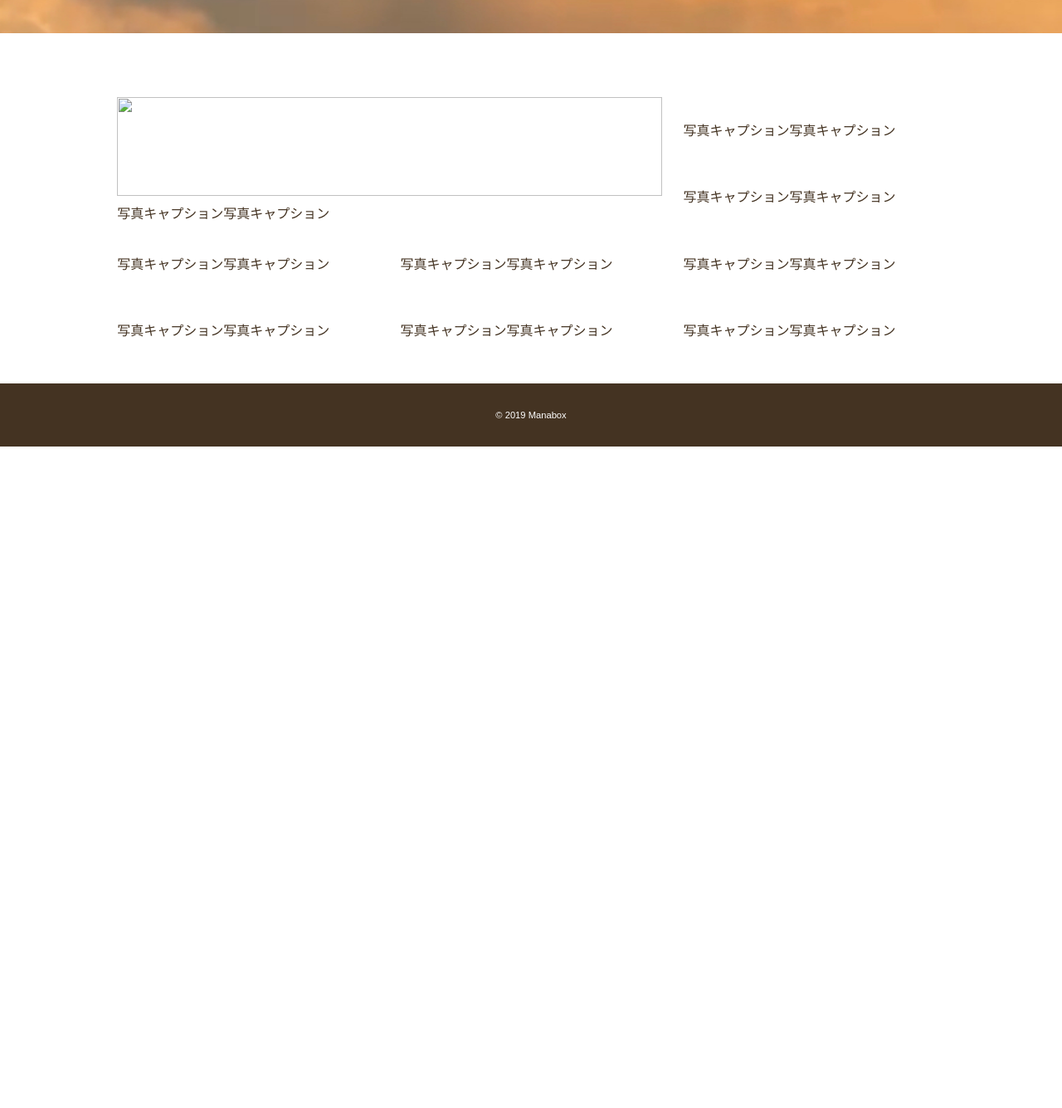
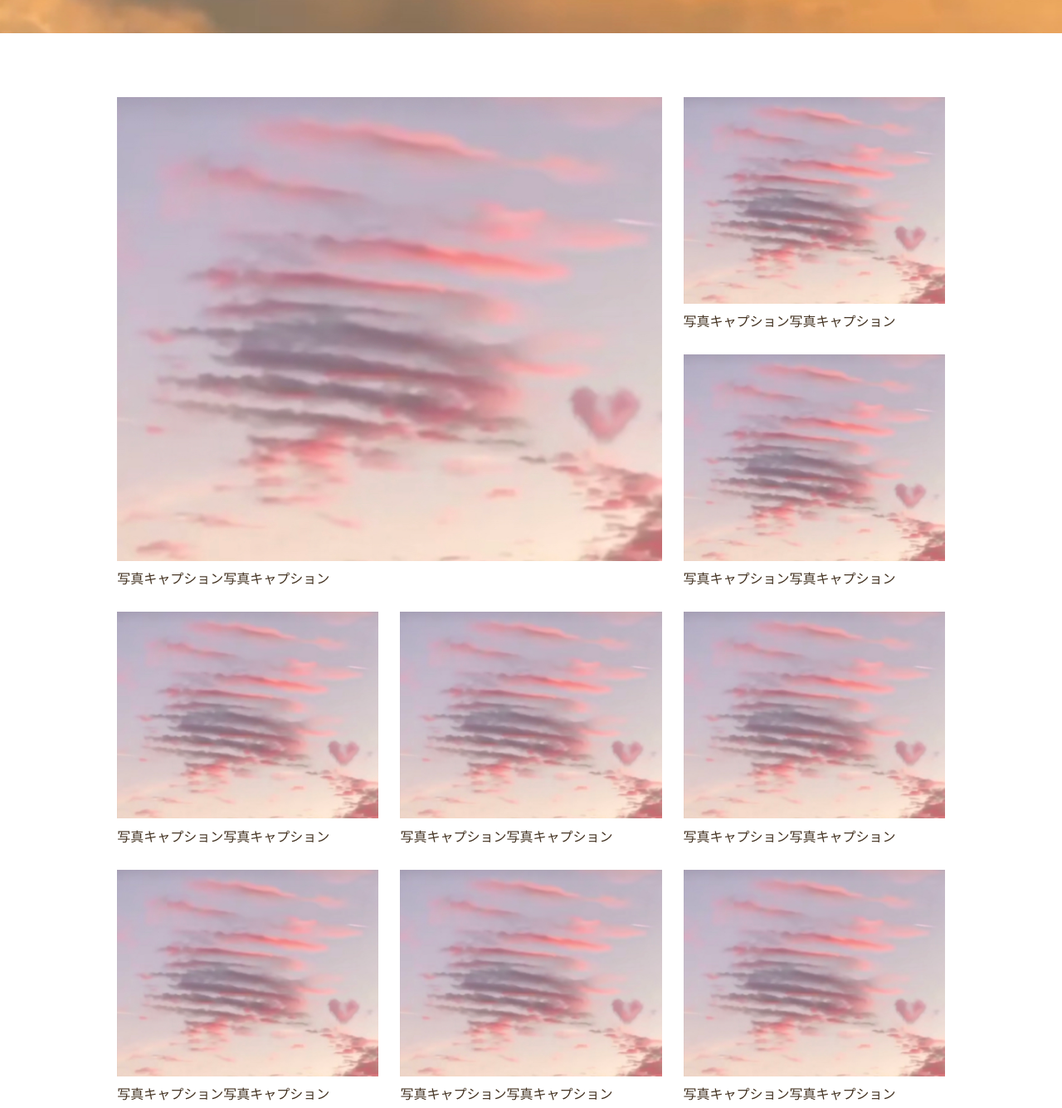
Before and after one commit to Yuks03/yukapage, a plain HTML site: page contact.html in a window 1280 px wide. Shown: the part 760-2095 px from the top of the page at 83% size. Before the commit the page ends 1298 px from the top, so only its background shows below. Drawn offline with Linux system fonts and the light colour scheme; some packages are replaced by stand-ins of ours; a web font is replaced by a local one.

Commit message:
Update contact.html

```diff
--- a/contact.html
+++ b/contact.html
@@ -40,39 +40,39 @@
 
     <div class="wrapper grid">
       <div class="item big-box">
-        <img src="images/IMG_5175.jpeg" alt="">
+        <img src="IMG_5175.jpeg" alt="">
         <p>写真キャプション写真キャプション</p>
       </div>
       <div class="item">
-        <img src="images/IMG_5175.jpeg" alt="">
+        <img src="IMG_5175.jpeg" alt="">
         <p>写真キャプション写真キャプション</p>
       </div>
       <div class="item">
-        <img src="images/IMG_5175.jpeg" alt="">
+        <img src="IMG_5175.jpeg" alt="">
         <p>写真キャプション写真キャプション</p>
       </div>
       <div class="item">
-        <img src="images/IMG_5175.jpeg" alt="">
+        <img src="IMG_5175.jpeg" alt="">
         <p>写真キャプション写真キャプション</p>
       </div>
       <div class="item">
-        <img src="images/IMG_5175.jpeg" alt="">
+        <img src="IMG_5175.jpeg" alt="">
         <p>写真キャプション写真キャプション</p>
       </div>
       <div class="item">
-        <img src="images/IMG_5175.jpeg" alt="">
+        <img src="IMG_5175.jpeg" alt="">
         <p>写真キャプション写真キャプション</p>
       </div>
       <div class="item">
-        <img src="images/IMG_5175.jpeg" alt="">
+        <img src="IMG_5175.jpeg" alt="">
         <p>写真キャプション写真キャプション</p>
       </div>
       <div class="item">
-        <img src="images/IMG_5175.jpeg" alt="">
+        <img src="IMG_5175.jpeg" alt="">
         <p>写真キャプション写真キャプション</p>
       </div>
       <div class="item">
-        <img src="images/IMG_5175.jpeg" alt="">
+        <img src="IMG_5175.jpeg" alt="">
         <p>写真キャプション写真キャプション</p>
       </div>
     </div><!-- /.grid -->
```
